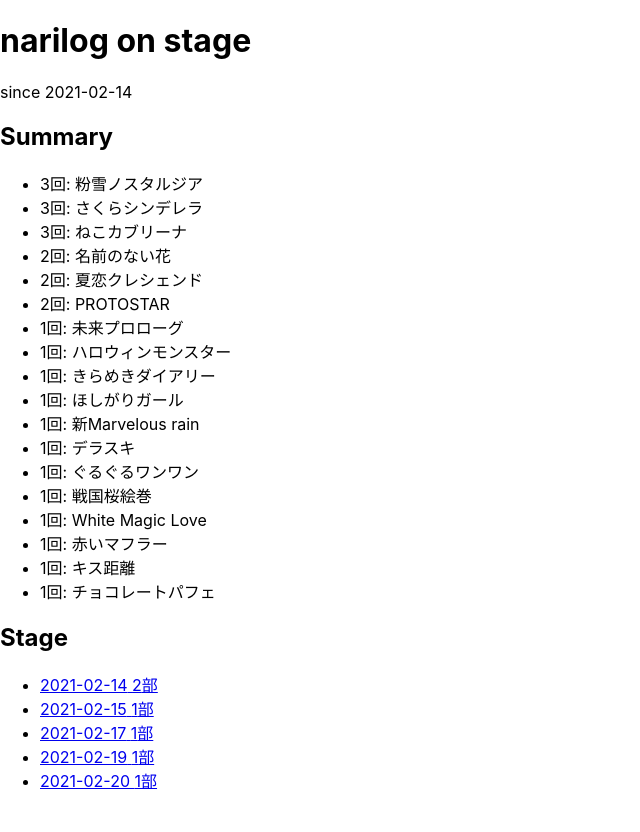
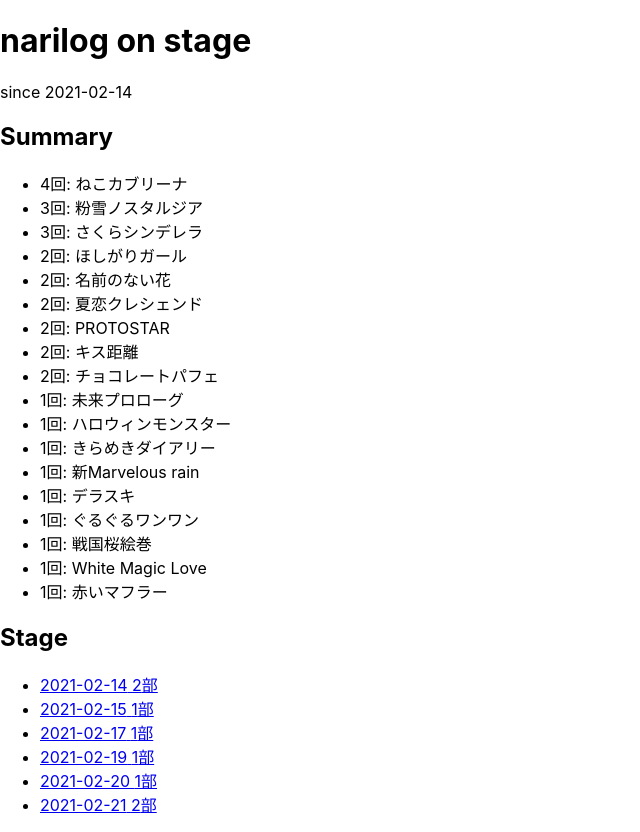
Before and after one commit to fusho-takahashi/narilog-on-stage, a Next.js app: page / in a window 1280 px wide. Shown: the whole page, without its empty margins (0-640 px from the left). Before the commit the page ends 808 px from the top, so only its background shows below. Built offline with nearby package versions, Linux system fonts and the light colour scheme.

Commit message:
add data

```diff
--- a/data/log.ts
+++ b/data/log.ts
@@ -59,4 +59,11 @@ export const stageLogs: StageLog[] = [
       '名前のない花',
     ],
   },
+  {
+    id: '2021-02-21-2',
+    date: '2021-02-21',
+    section: 2,
+    place: '秋葉原アイドルステージ',
+    songs: ['キス距離', 'チョコレートパフェ', 'ねこカブリーナ', 'ほしがりガール'],
+  },
 ];
```
